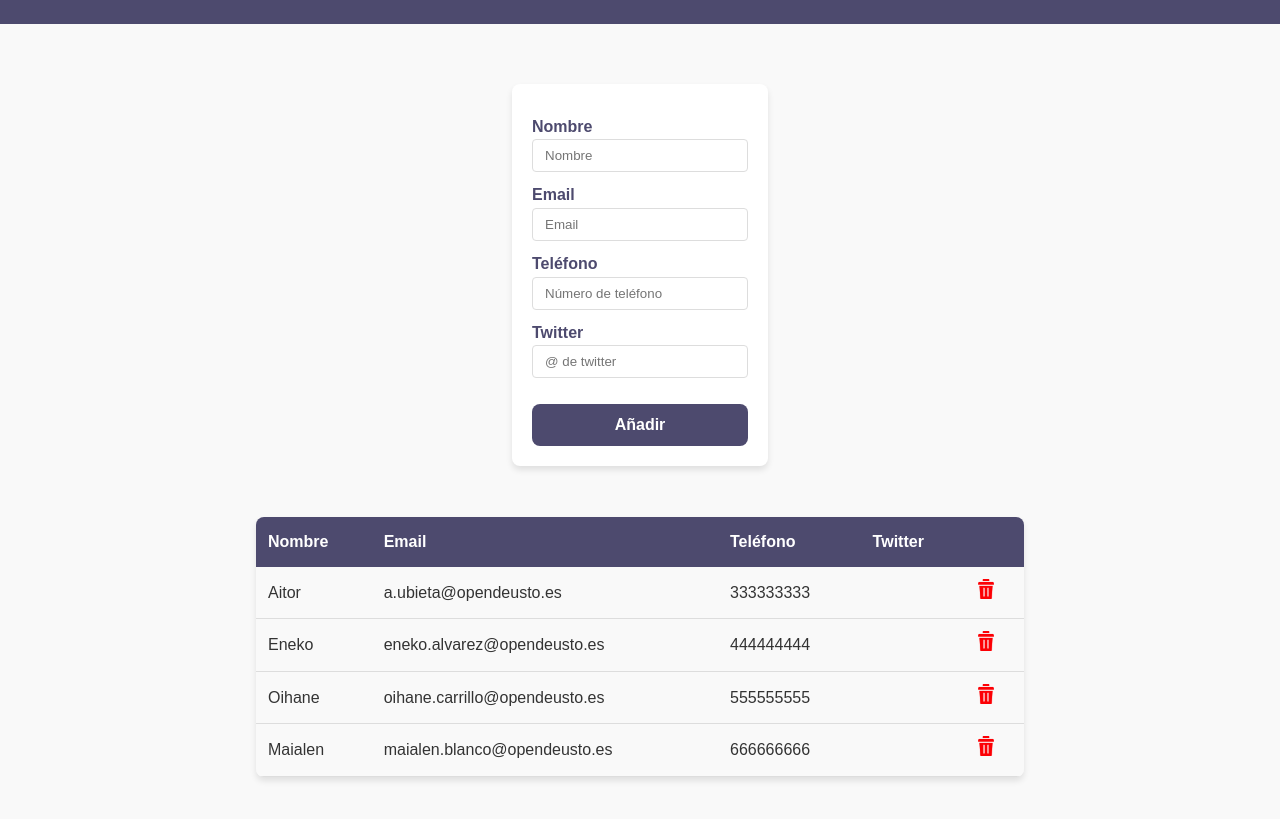
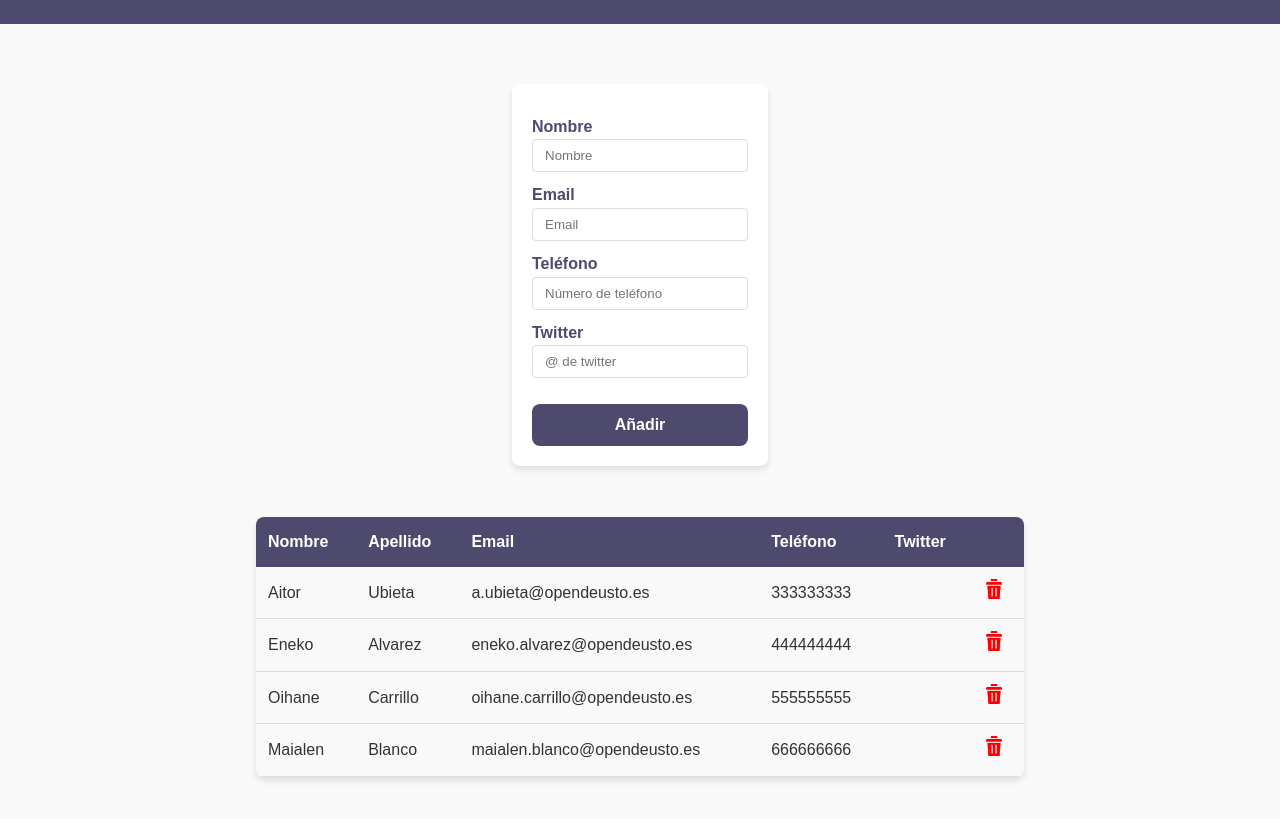
Before and after one commit to ubiieta/AgendaVue, a plain HTML site: page index.html in a window 1280 px wide. Shown: the part 119-938 px from the top of the page. Drawn offline with nearby package versions, Linux system fonts and the light colour scheme.

Commit message:
apellido

```diff
--- a/index.html
+++ b/index.html
@@ -71,6 +71,7 @@
                     <thead>
                         <tr>
                             <th>Nombre</th>
+                            <th>Apellido</th>
                             <th>Email</th>
                             <th>Teléfono</th>
                             <th>Twitter</th>
@@ -81,6 +82,7 @@
                     <tbody>
                         <tr v-for="(contacto, index) in contactos" :key="index">
                             <td>{{ contacto.nombre }}</td>
+                            <td>{{ contacto.apellido }}</td>
                             <td>{{ contacto.email }}</td>
                             <td>{{ contacto.telefono }}</td>
                             <td v-html="contacto.twitter"></td>
@@ -128,17 +130,19 @@
                     contactos: [
                         {
                             nombre: 'Aitor',
+                            apellido: 'Ubieta',
                             email: 'a.ubieta@opendeusto.es',
                             telefono: '333333333',
                             twitter: '<a class="twitter-follow-button" href="https://twitter.com/ubiieta" target="_blank"></a>'
                         },
-                        { nombre: 'Eneko', email: 'eneko.alvarez@opendeusto.es', telefono: '444444444', twitter: '' },
-                        { nombre: 'Oihane', email: 'oihane.carrillo@opendeusto.es', telefono: '555555555',
+                        { nombre: 'Eneko',apellido: 'Alvarez', email: 'eneko.alvarez@opendeusto.es', telefono: '444444444', twitter: '' },
+                        { nombre: 'Oihane',apellido : 'Carrillo' ,email: 'oihane.carrillo@opendeusto.es', telefono: '555555555',
                             twitter:  '<a class="twitter-follow-button" href="https://twitter.com/oicaher" target="_blank"></a>' },
-                        { nombre: 'Maialen', email: 'maialen.blanco@opendeusto.es', telefono: '666666666', twitter: '' }
+                        { nombre: 'Maialen', apellido: 'Blanco',email: 'maialen.blanco@opendeusto.es', telefono: '666666666', twitter: '' }
                     ],
                     nuevoContacto: {
                         nombre: '',
+                        apellido: '',
                         email: '',
                         telefono: '',
                         twitter: ''
@@ -163,12 +167,14 @@
                         this.contactos.push({
                             nombre: this.nuevoContacto.nombre,
                             email: this.nuevoContacto.email,
+                            apellido: this.nuevoContacto.apellido,
                             telefono: this.nuevoContacto.telefono,
                             twitter: twitterLink
                         });
 
                         // Limpiar el formulario
                         this.nuevoContacto.nombre = '';
+                        this.nuevoContacto.apellido = '';
                         this.nuevoContacto.email = '';
                         this.nuevoContacto.telefono = '';
                         this.nuevoContacto.twitter = '';
```
